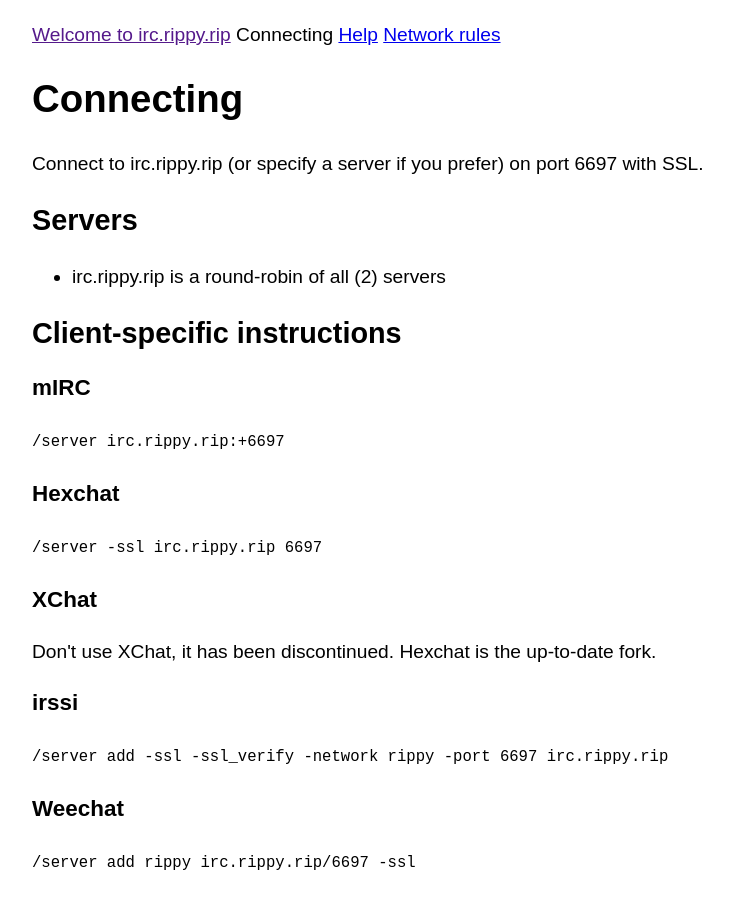
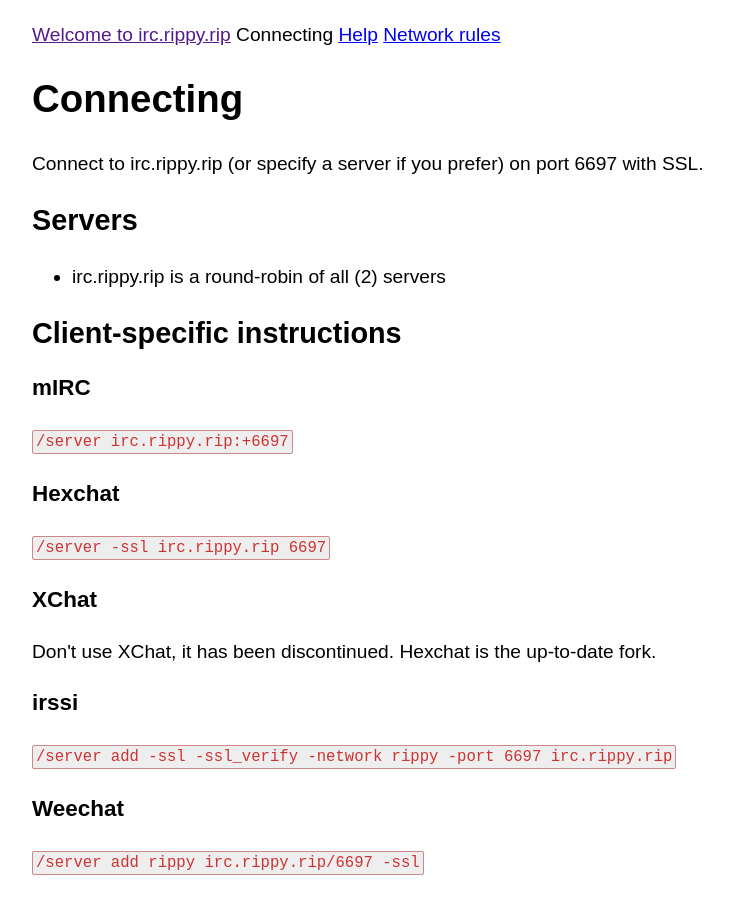
Before and after one commit to rippyrip/website, an MkDocs documentation site: the page built from docs/connecting.md, in a window 1280 px wide. Shown: the whole page, without its empty margins (224-957 px from the left). Built offline with MkDocs 1.6.1, drawn with Linux system fonts in a browser that asks for light colours.

Commit message:
Breathe some life (color) into <code> blocks

```diff
--- a/theme/styles.css
+++ b/theme/styles.css
@@ -14,3 +14,11 @@ h1, h2, h3 {
     max-width:none
   }
 }
+
+code {
+  border: 1px solid #cc8888;
+  color: #cc3333;
+  background-color: #eee;
+  padding: 2px 3px;
+  border-radius: 2px;
+}
```
